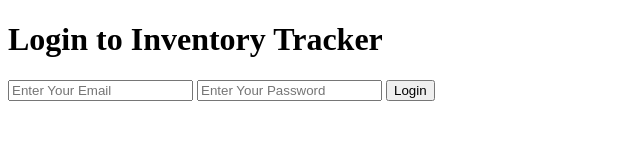
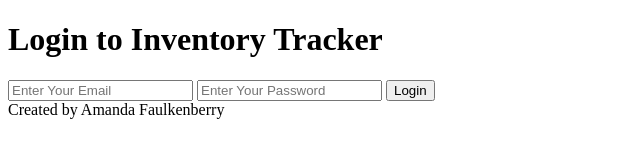
Before and after one commit to LadyNazlia/inventory-tracker, a website: page login.html in a window 1280 px wide. Shown: the whole page, without its empty margins (0-640 px from the left). Drawn offline with Linux system fonts and the light colour scheme.

Commit message:
added footer

```diff
--- a/login.html
+++ b/login.html
@@ -12,4 +12,6 @@
     <input type="password" placeholder="Enter Your Password">
     <button type="submit">Login</button>
 </body>
+
+<footer>Created by Amanda Faulkenberry</footer>
 </html>
```
